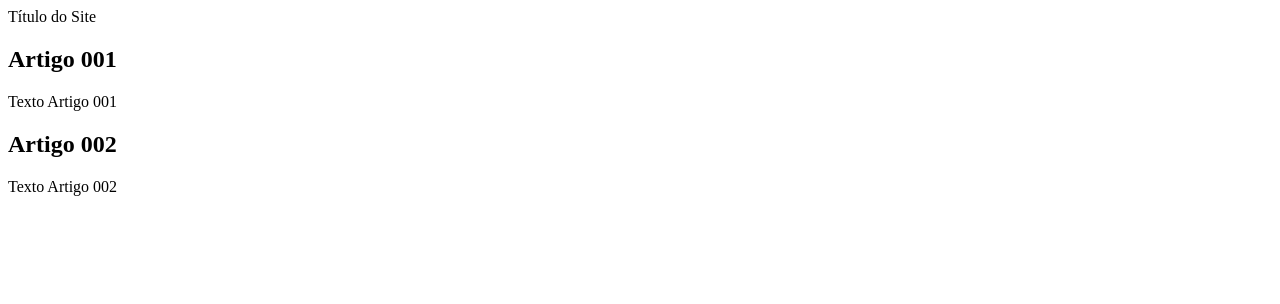
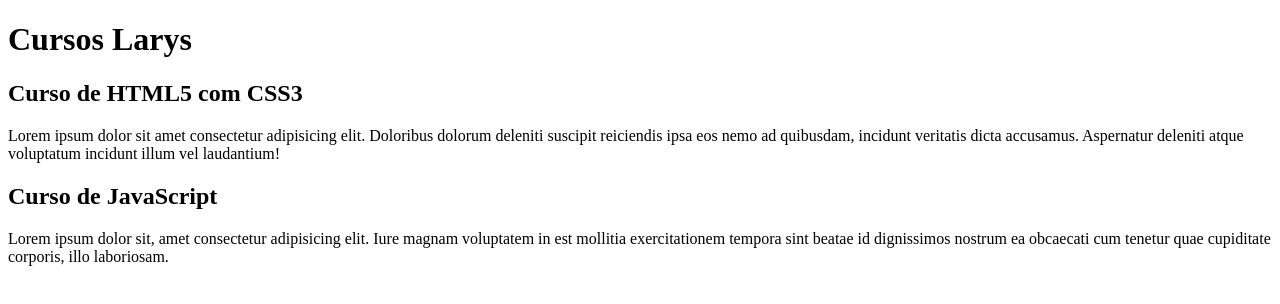
Before and after one commit to LaryssaEckhardt/ProjetoSite, a plain HTML site: page index.html in a window 1280 px wide. Drawn offline with Linux system fonts and the light colour scheme.

Commit message:
teste branch

```diff
--- a/index.html
+++ b/index.html
@@ -9,15 +9,20 @@
 <body>
     <main>
         <header>
-            Título do Site
+            <h1>Cursos Larys</h1>
         </header>
         <article>
-            <h2>Artigo 001</h2>
-            <p>Texto Artigo 001</p>
+            <h2>Curso de HTML5 com CSS3</h2>
+            <p>Lorem ipsum dolor sit amet consectetur adipisicing elit.
+                Doloribus dolorum deleniti suscipit reiciendis ipsa eos nemo ad quibusdam,
+                incidunt veritatis dicta accusamus. Aspernatur deleniti atque voluptatum incidunt
+                illum vel laudantium!</p>
         </article>
         <article>
-            <h2>Artigo 002</h2>
-            <p>Texto Artigo 002</p>
+            <h2>Curso de JavaScript</h2>
+            <p>Lorem ipsum dolor sit, amet consectetur adipisicing elit.
+            Iure magnam voluptatem in est mollitia exercitationem tempora sint beatae id
+            dignissimos nostrum ea obcaecati cum tenetur quae cupiditate corporis, illo laboriosam.</p>
         </article>
     </main>
 </body>
```
